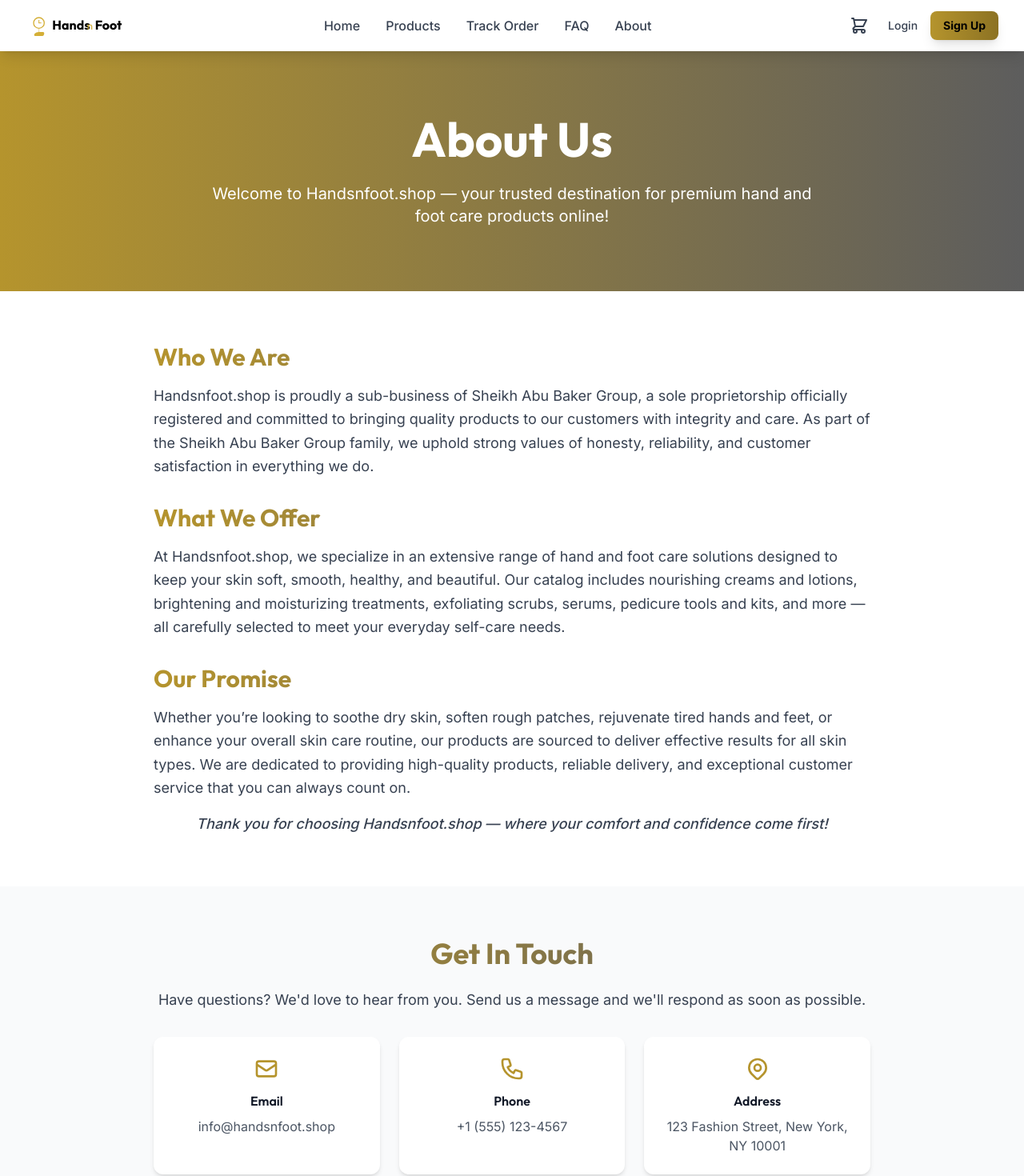
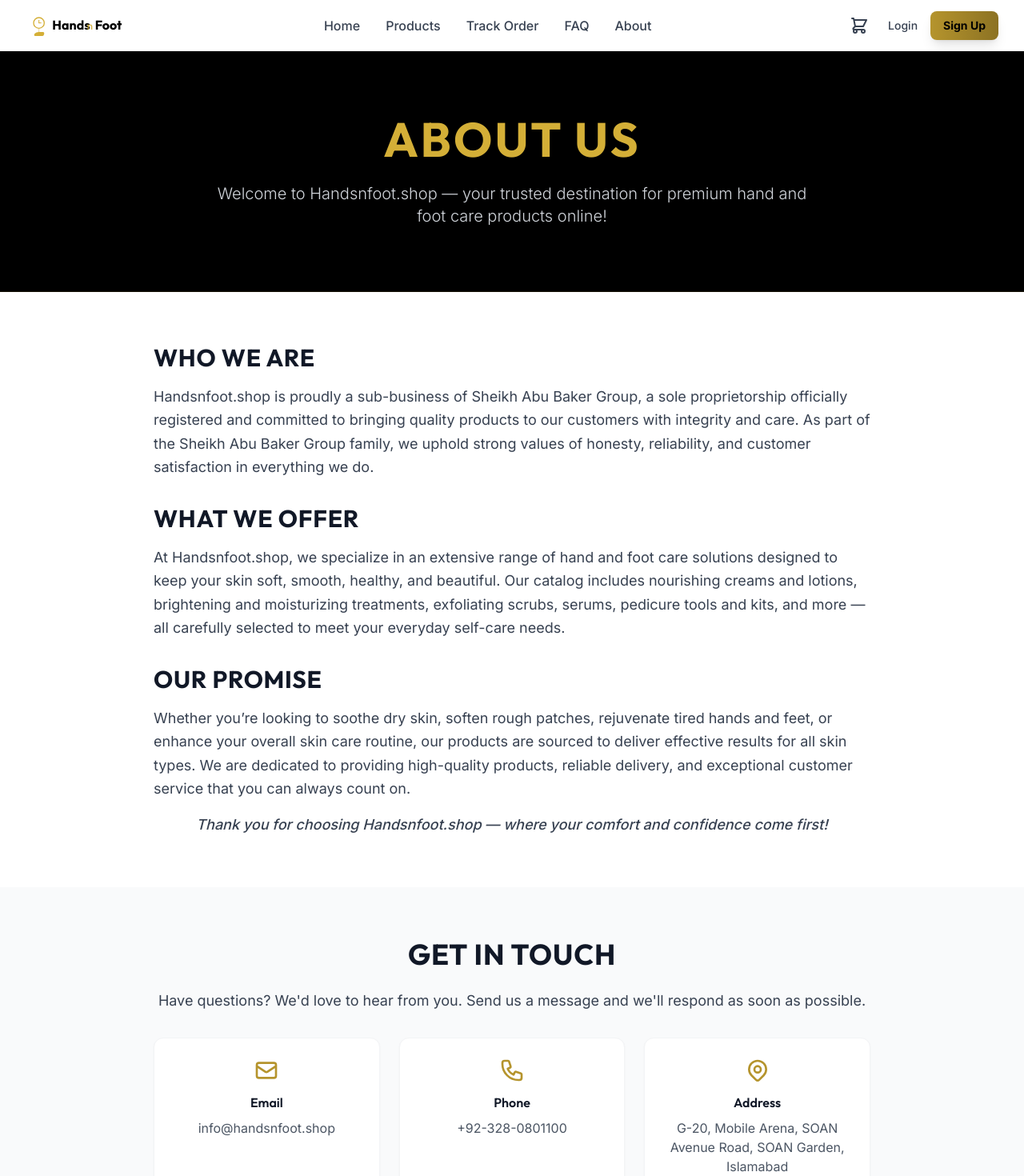
Before and after one commit to abubaker082512/handsnfoot.shop, a React (Vite) app: page /about in a window 1280 px wide. Shown: the top 1470 px of the page at 80% size. Built offline with nearby package versions, Linux system fonts and the light colour scheme; no server answers.

Commit message:
fix: update phone number and address in About Us page and apply gold theme

```diff
--- a/src/pages/About.jsx
+++ b/src/pages/About.jsx
@@ -6,12 +6,12 @@
     return (
         <div className="min-h-screen bg-gray-50">
             {/* Hero Section */}
-            <section className="bg-gradient-to-r from-primary-600 to-accent-600 text-white py-20">
+            <section className="bg-black text-white py-20 border-b border-primary-500/10">
                 <div className="container-custom text-center">
-                    <h1 className="text-5xl md:text-6xl font-display font-bold mb-6">
+                    <h1 className="text-5xl md:text-6xl font-display font-bold mb-6 uppercase tracking-wider text-primary-500">
                         About Us
                     </h1>
-                    <p className="text-xl max-w-3xl mx-auto">
+                    <p className="text-xl max-w-3xl mx-auto text-gray-300 font-light">
                         Welcome to Handsnfoot.shop — your trusted destination for premium hand and foot care products online!
                     </p>
                 </div>
@@ -22,28 +22,28 @@
                 <div className="container-custom">
                     <div className="max-w-4xl mx-auto space-y-8">
                         <div>
-                            <h2 className="text-3xl font-display font-bold mb-4 gradient-text">
+                            <h2 className="text-3xl font-display font-bold mb-4 text-gray-900 uppercase tracking-wide">
                                 Who We Are
                             </h2>
-                            <p className="text-gray-700 text-lg leading-relaxed">
+                            <p className="text-gray-700 text-lg leading-relaxed font-sans">
                                 Handsnfoot.shop is proudly a sub-business of Sheikh Abu Baker Group, a sole proprietorship officially registered and committed to bringing quality products to our customers with integrity and care. As part of the Sheikh Abu Baker Group family, we uphold strong values of honesty, reliability, and customer satisfaction in everything we do.
                             </p>
                         </div>
 
                         <div>
-                            <h2 className="text-3xl font-display font-bold mb-4 gradient-text">
+                            <h2 className="text-3xl font-display font-bold mb-4 text-gray-900 uppercase tracking-wide">
                                 What We Offer
                             </h2>
-                            <p className="text-gray-700 text-lg leading-relaxed">
+                            <p className="text-gray-700 text-lg leading-relaxed font-sans">
                                 At Handsnfoot.shop, we specialize in an extensive range of hand and foot care solutions designed to keep your skin soft, smooth, healthy, and beautiful. Our catalog includes nourishing creams and lotions, brightening and moisturizing treatments, exfoliating scrubs, serums, pedicure tools and kits, and more — all carefully selected to meet your everyday self-care needs.
                             </p>
                         </div>
 
                         <div>
-                            <h2 className="text-3xl font-display font-bold mb-4 gradient-text">
+                            <h2 className="text-3xl font-display font-bold mb-4 text-gray-900 uppercase tracking-wide">
                                 Our Promise
                             </h2>
-                            <p className="text-gray-700 text-lg leading-relaxed">
+                            <p className="text-gray-700 text-lg leading-relaxed font-sans">
                                 Whether you’re looking to soothe dry skin, soften rough patches, rejuvenate tired hands and feet, or enhance your overall skin care routine, our products are sourced to deliver effective results for all skin types. We are dedicated to providing high-quality products, reliable delivery, and exceptional customer service that you can always count on.
                             </p>
                             <p className="text-gray-700 text-lg leading-relaxed mt-4 font-medium text-center italic">
@@ -58,14 +58,14 @@
             <section className="py-16 bg-gray-50">
                 <div className="container-custom">
                     <div className="max-w-4xl mx-auto text-center">
-                        <h2 className="text-4xl font-display font-bold mb-6 gradient-text">
+                        <h2 className="text-4xl font-display font-bold mb-6 text-gray-900 uppercase tracking-wide">
                             Get In Touch
                         </h2>
-                        <p className="text-lg text-gray-700 mb-8">
+                        <p className="text-lg text-gray-700 mb-8 font-sans">
                             Have questions? We'd love to hear from you. Send us a message and we'll respond as soon as possible.
                         </p>
-                        <div className="grid grid-cols-1 md:grid-cols-3 gap-6">
-                            <div className="card p-6">
+                        <div className="grid grid-cols-1 md:grid-cols-3 gap-6 font-sans">
+                            <div className="card p-6 border border-gray-100 shadow-sm bg-white">
                                 <svg className="w-8 h-8 text-primary-600 mx-auto mb-3" fill="none" stroke="currentColor" viewBox="0 0 24 24">
                                     <path strokeLinecap="round" strokeLinejoin="round" strokeWidth={2} d="M3 8l7.89 5.26a2 2 0 002.22 0L21 8M5 19h14a2 2 0 002-2V7a2 2 0 00-2-2H5a2 2 0 00-2 2v10a2 2 0 002 2z" />
                                 </svg>
@@ -73,21 +73,21 @@
                                 <p className="text-gray-600">info@handsnfoot.shop</p>
                             </div>
 
-                            <div className="card p-6">
+                            <div className="card p-6 border border-gray-100 shadow-sm bg-white">
                                 <svg className="w-8 h-8 text-primary-600 mx-auto mb-3" fill="none" stroke="currentColor" viewBox="0 0 24 24">
                                     <path strokeLinecap="round" strokeLinejoin="round" strokeWidth={2} d="M3 5a2 2 0 012-2h3.28a1 1 0 01.948.684l1.498 4.493a1 1 0 01-.502 1.21l-2.257 1.13a11.042 11.042 0 005.516 5.516l1.13-2.257a1 1 0 011.21-.502l4.493 1.498a1 1 0 01.684.949V19a2 2 0 01-2 2h-1C9.716 21 3 14.284 3 6V5z" />
                                 </svg>
                                 <h3 className="font-semibold mb-2">Phone</h3>
-                                <p className="text-gray-600">+1 (555) 123-4567</p>
+                                <p className="text-gray-600">+92-328-0801100</p>
                             </div>
 
-                            <div className="card p-6">
+                            <div className="card p-6 border border-gray-100 shadow-sm bg-white">
                                 <svg className="w-8 h-8 text-primary-600 mx-auto mb-3" fill="none" stroke="currentColor" viewBox="0 0 24 24">
                                     <path strokeLinecap="round" strokeLinejoin="round" strokeWidth={2} d="M17.657 16.657L13.414 20.9a1.998 1.998 0 01-2.827 0l-4.244-4.243a8 8 0 1111.314 0z" />
                                     <path strokeLinecap="round" strokeLinejoin="round" strokeWidth={2} d="M15 11a3 3 0 11-6 0 3 3 0 016 0z" />
                                 </svg>
                                 <h3 className="font-semibold mb-2">Address</h3>
-                                <p className="text-gray-600">123 Fashion Street, New York, NY 10001</p>
+                                <p className="text-gray-600">G-20, Mobile Arena, SOAN Avenue Road, SOAN Garden, Islamabad</p>
                             </div>
                         </div>
                     </div>
```
